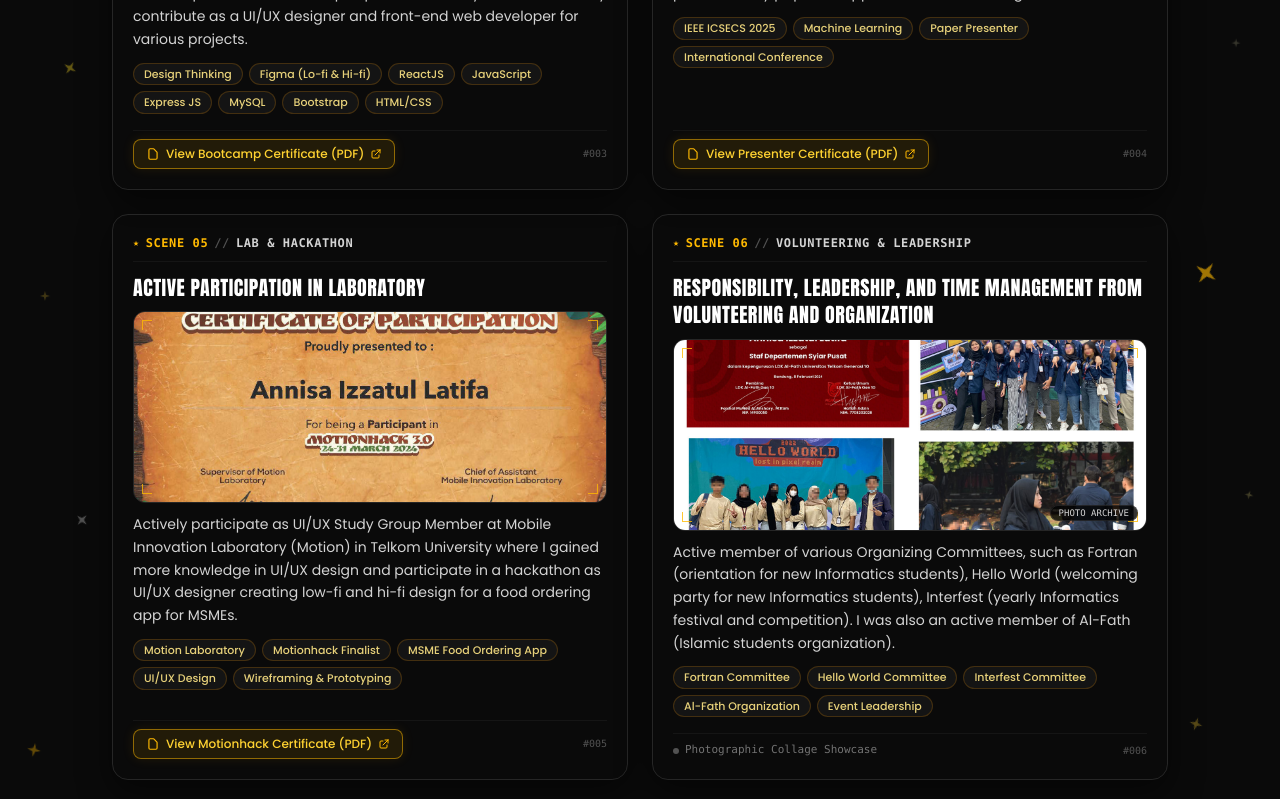
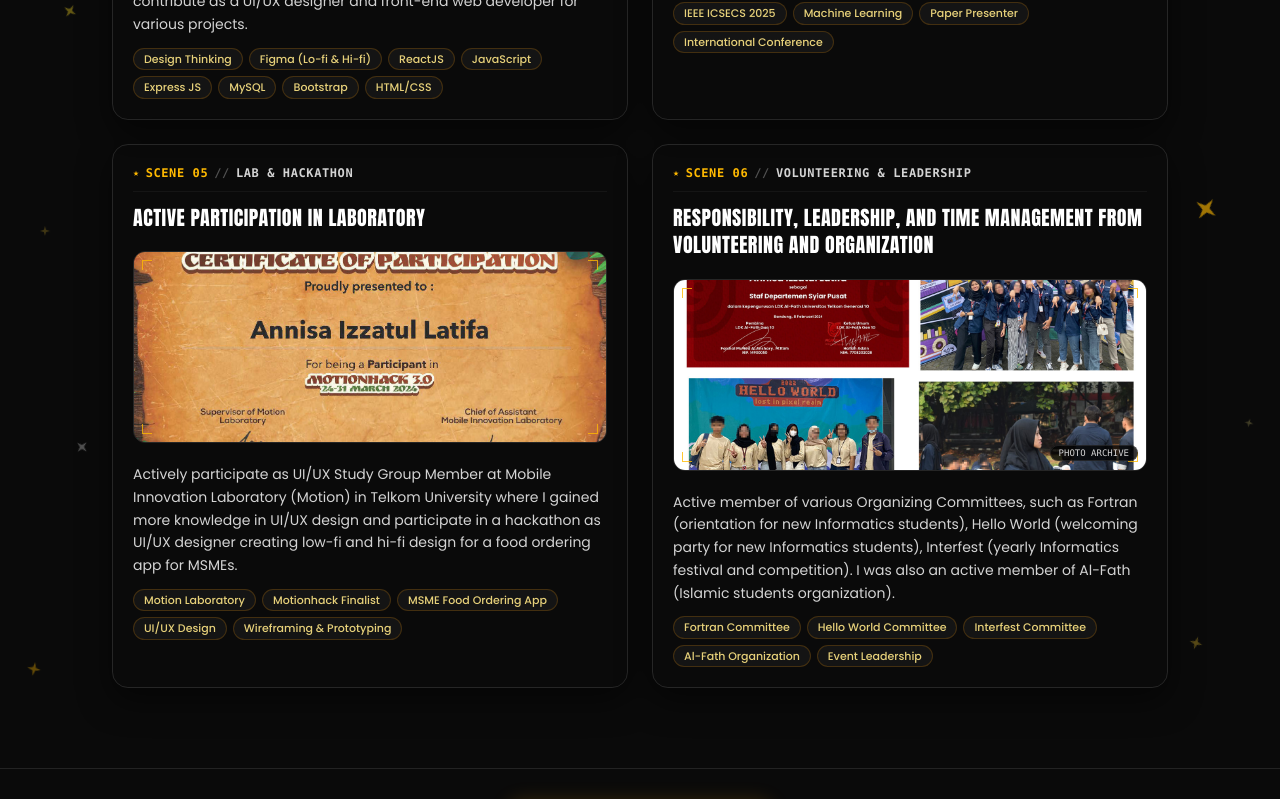
Before and after one commit to annisaizzatullatifa/portfolio, a Vue app: page /education in a window 1280 px wide. Shown: the part 1500-2299 px from the top of the page. Built offline with nearby package versions, Linux system fonts and the light colour scheme.

Commit message:
feat: remove card footer and add in-app image viewer in EducationView.vue

```diff
--- a/src/views/EducationView.vue
+++ b/src/views/EducationView.vue
@@ -1,7 +1,36 @@
 <script setup>
+import { ref, onMounted, onUnmounted } from 'vue'
 import { RouterLink } from 'vue-router'
 
 const baseUrl = import.meta.env.BASE_URL
+
+// In-Page Lightbox Modal State for Image Previews
+const activePreview = ref(null)
+
+const openPreview = (item) => {
+  activePreview.value = item
+  document.body.style.overflow = 'hidden'
+}
+
+const closePreview = () => {
+  activePreview.value = null
+  document.body.style.overflow = ''
+}
+
+const handleKeydown = (e) => {
+  if (e.key === 'Escape' && activePreview.value) {
+    closePreview()
+  }
+}
+
+onMounted(() => {
+  window.addEventListener('keydown', handleKeydown)
+})
+
+onUnmounted(() => {
+  window.removeEventListener('keydown', handleKeydown)
+  document.body.style.overflow = ''
+})
 
 // Social Links & CV matching Hero Section
 const cvUrl = 'https://drive.google.com/file/d/1s-PLymWLnDsYRtL0GIWAShSC4IKXftTr/view?usp=sharing'
@@ -362,10 +391,9 @@ const educationItems = [
     <main class="relative z-10 max-w-6xl mx-auto px-5 sm:px-8 lg:px-12 pb-20">
       <div class="grid grid-cols-1 md:grid-cols-2 gap-5 sm:gap-6">
         <article v-for="item in educationItems" :key="item.sceneNumber"
-          class="group relative rounded-2xl bg-neutral-950/90 text-white border border-neutral-800 shadow-[0_12px_32px_rgba(0,0,0,0.5)] hover:border-amber-400/50 hover:shadow-[0_16px_40px_rgba(255,174,0,0.12)] transition-all duration-300 flex flex-col justify-between p-4 sm:p-5 overflow-hidden">
+          class="group relative rounded-2xl bg-neutral-950/90 text-white border border-neutral-800 shadow-[0_12px_32px_rgba(0,0,0,0.5)] hover:border-amber-400/50 hover:shadow-[0_16px_40px_rgba(255,174,0,0.12)] transition-all duration-300 flex flex-col p-4 sm:p-5 overflow-hidden">
 
           <!-- Top Row: Scene Tag & Category -->
-          <div>
           <div
             class="flex items-center justify-between text-xs font-mono text-neutral-400 pb-2.5 border-b border-white/5 mb-3">
             <span class="text-amber-400 font-semibold tracking-wider flex items-center gap-1.5">
@@ -407,8 +435,10 @@ const educationItems = [
               </div>
             </a>
 
-              <!-- Static wrapper for item 6 (collage) -->
-              <div v-else class="w-full h-full relative select-none">
+            <!-- Interactive wrapper for item 6 (collage) with in-page popup -->
+            <button v-else type="button" @click="openPreview(item)"
+              class="w-full h-full block cursor-pointer relative group/thumb text-left select-none"
+              title="Click to expand photographic collage">
               <img :src="item.image" :alt="item.title"
                 class="w-full h-full object-cover transition-transform duration-500 group-hover:scale-104"
                 loading="lazy" />
@@ -419,13 +449,20 @@ const educationItems = [
               <div class="absolute bottom-2 left-2 w-2.5 h-2.5 border-b border-l border-amber-400/80"></div>
               <div class="absolute bottom-2 right-2 w-2.5 h-2.5 border-b border-r border-amber-400/80"></div>
 
+              <!-- Hover Cue -->
+              <div
+                class="absolute inset-0 bg-black/60 opacity-0 group-hover:opacity-100 transition-opacity duration-200 flex items-center justify-center gap-1.5 text-xs font-poppins font-semibold text-white">
+                <span>View Photo Showcase</span>
+                <span class="text-amber-300">⛶</span>
+              </div>
+
               <div class="absolute bottom-2 right-2 z-10">
                 <span
                   class="px-2 py-0.5 rounded-full bg-black/80 border border-white/10 text-[9px] font-mono text-neutral-300 uppercase">
                   Photo Archive
                 </span>
               </div>
-              </div>
+            </button>
           </div>
 
           <!-- Concise Description for HR Scanning -->
@@ -434,38 +471,10 @@ const educationItems = [
           </p>
 
           <!-- Badges / Skills Pills -->
-            <div class="flex flex-wrap gap-1.5 mb-4">
+          <div class="flex flex-wrap gap-1.5">
             <span v-for="badge in item.badges" :key="badge"
               class="inline-flex items-center px-2.5 py-0.5 rounded-full text-[11px] font-poppins font-medium bg-[#141414] border border-amber-500/20 text-amber-200/90">
               {{ badge }}
-              </span>
-            </div>
-          </div>
-
-          <!-- Bottom Action Row -->
-          <div class="pt-2 border-t border-white/5 flex items-center justify-between">
-            <a v-if="item.isClickable && item.pdfUrl" :href="item.pdfUrl" target="_blank" rel="noopener noreferrer"
-              class="group/btn inline-flex items-center gap-1.5 px-3 py-1.5 rounded-lg bg-amber-400/10 hover:bg-amber-400/20 border border-amber-400/50 hover:border-amber-300 text-xs font-poppins font-medium text-amber-300 hover:text-white transition-all duration-200 shadow-[0_0_12px_rgba(255,174,0,0.1)]">
-              <svg class="w-3.5 h-3.5 text-amber-400" fill="none" stroke="currentColor" stroke-width="2"
-                viewBox="0 0 24 24">
-                <path stroke-linecap="round" stroke-linejoin="round"
-                  d="M7 21h10a2 2 0 002-2V9.414a1 1 0 00-.293-.707l-5.414-5.414A1 1 0 0012.586 3H7a2 2 0 00-2 2v14a2 2 0 002 2z" />
-              </svg>
-              <span>{{ item.actionText }}</span>
-              <svg class="w-3 h-3 text-amber-400 group-hover/btn:translate-x-0.5 transition-transform" fill="none"
-                stroke="currentColor" stroke-width="2" viewBox="0 0 24 24">
-                <path stroke-linecap="round" stroke-linejoin="round"
-                  d="M10 6H6a2 2 0 00-2 2v10a2 2 0 002 2h10a2 2 0 002-2v-4M14 4h6m0 0v6m0-6L10 14" />
-              </svg>
-            </a>
-
-            <span v-else class="text-[11px] font-mono text-neutral-500 flex items-center gap-1.5">
-              <span class="w-1.5 h-1.5 rounded-full bg-neutral-600"></span>
-              <span>Photographic Collage Showcase</span>
-            </span>
-
-            <span class="text-[10px] font-mono text-neutral-600 uppercase">
-              #0{{ item.sceneNumber }}
             </span>
           </div>
         </article>
@@ -493,6 +502,78 @@ const educationItems = [
         </div>
       </div>
     </footer>
+
+    <!-- ==================== IN-PAGE IMAGE LIGHTBOX MODAL ==================== -->
+    <Teleport to="body">
+      <Transition
+        enter-active-class="transition duration-200 ease-out"
+        enter-from-class="opacity-0 scale-95"
+        enter-to-class="opacity-100 scale-100"
+        leave-active-class="transition duration-150 ease-in"
+        leave-from-class="opacity-100 scale-100"
+        leave-to-class="opacity-0 scale-95">
+        <div
+          v-if="activePreview"
+          class="fixed inset-0 z-50 flex items-center justify-center p-3 sm:p-6 bg-black/85 backdrop-blur-md"
+          @click.self="closePreview"
+          role="dialog"
+          aria-modal="true"
+          :aria-label="activePreview.title">
+          <div
+            class="relative max-w-4xl w-full bg-neutral-950 border border-amber-400/30 rounded-2xl shadow-[0_25px_70px_rgba(0,0,0,0.9)] overflow-hidden flex flex-col max-h-[92vh]">
+
+            <!-- Modal Header Bar -->
+            <div
+              class="flex items-center justify-between px-4 sm:px-6 py-3 border-b border-white/10 bg-neutral-900/80">
+              <div class="flex items-center gap-2 text-xs font-mono">
+                <span class="text-amber-400 font-semibold flex items-center gap-1.5">
+                  <span class="text-xs">★</span>
+                  <span>SCENE {{ activePreview.sceneNumber }}</span>
+                  <span class="text-neutral-600">//</span>
+                  <span class="text-neutral-300 uppercase">{{ activePreview.category }}</span>
+                </span>
+              </div>
+
+              <!-- Close Button -->
+              <button
+                type="button"
+                @click="closePreview"
+                class="group inline-flex items-center gap-1.5 px-2.5 py-1 rounded-lg bg-white/5 hover:bg-amber-400/20 border border-white/10 hover:border-amber-400/50 text-xs font-poppins text-neutral-300 hover:text-white transition-all cursor-pointer"
+                title="Close (Esc)">
+                <span class="hidden sm:inline font-mono text-[10px] text-neutral-400 group-hover:text-amber-200">ESC</span>
+                <span class="text-sm leading-none font-bold">✕</span>
+              </button>
+            </div>
+
+            <!-- Modal Image Container -->
+            <div class="relative w-full flex-1 min-h-0 bg-[#0d0d0d] flex items-center justify-center p-2 sm:p-4 overflow-auto">
+              <div class="relative inline-block max-w-full max-h-full">
+                <img
+                  :src="activePreview.image"
+                  :alt="activePreview.title"
+                  class="max-h-[72vh] w-auto max-w-full object-contain rounded-lg border border-white/10 shadow-2xl" />
+
+                <!-- Corner Viewfinder Marks -->
+                <div class="absolute top-2 left-2 w-3 h-3 border-t-2 border-l-2 border-amber-400/90 pointer-events-none"></div>
+                <div class="absolute top-2 right-2 w-3 h-3 border-t-2 border-r-2 border-amber-400/90 pointer-events-none"></div>
+                <div class="absolute bottom-2 left-2 w-3 h-3 border-b-2 border-l-2 border-amber-400/90 pointer-events-none"></div>
+                <div class="absolute bottom-2 right-2 w-3 h-3 border-b-2 border-r-2 border-amber-400/90 pointer-events-none"></div>
+              </div>
+            </div>
+
+            <!-- Modal Footer / Caption -->
+            <div class="px-4 sm:px-6 py-2.5 border-t border-white/10 bg-neutral-900/60 flex items-center justify-between text-xs text-neutral-400">
+              <span class="font-poppins truncate pr-4 text-neutral-300 text-[11px] sm:text-xs">
+                {{ activePreview.title }}
+              </span>
+              <span class="text-[10px] font-mono text-neutral-500 shrink-0 uppercase">
+                Photo Showcase
+              </span>
+            </div>
+          </div>
+        </div>
+      </Transition>
+    </Teleport>
   </div>
 </template>
 
```
Lines whose indentation alone changed are shown as unchanged.
